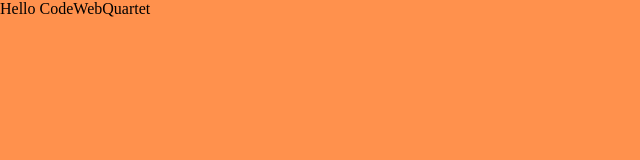
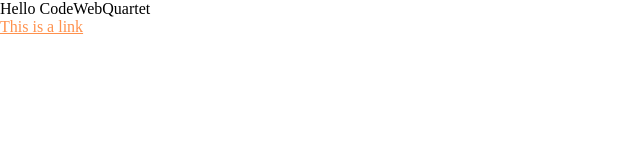
Before and after one commit to QingjieShen/codewebquartet, a plain HTML site: page index.html in a window 1280 px wide. Shown: the whole page, without its empty margins (0-640 px from the left). Drawn offline with nearby package versions, Linux system fonts and the light colour scheme; files that its build step writes are made by us from their sources.

Commit message:
adds links style

```diff
--- a/index.html
+++ b/index.html
@@ -8,5 +8,8 @@
 </head>
 <body class="bg-orange">
     <h1>Hello CodeWebQuartet</h1>
+    <div>
+        <a href="#">This is a link</a>
+    </div>
 </body>
 </html>
--- a/src/_base.scss
+++ b/src/_base.scss
@@ -1,5 +1,18 @@
 @use '_variables';
 
-.bg-orange {
-    background-color: variables.$bg-orange;
+// Links
+a {
+    text-decoration: underline;
+    color: variables.$text-orange;
 }
+
+a:hover {
+    cursor: pointer;
+    color: variables.$text-bone;
+}
+
+a:active, a:visited {
+    color: variables.$text-bone;
+}
+
+//
--- a/src/_variables.scss
+++ b/src/_variables.scss
@@ -1,10 +1,12 @@
 // All variables go here
+// background colors
 $bg-black: #2b2b2b;
 $bg-dark: #545454;
 $bg-orange: #ff914d;
 $bg-gray: #99aaaf;
 $bg-bone: #d2ccbe;
 
+// text colors
 $text-black: #2b2b2b;
 $text-dark: #545454;
 $text-orange: #ff914d;
```
